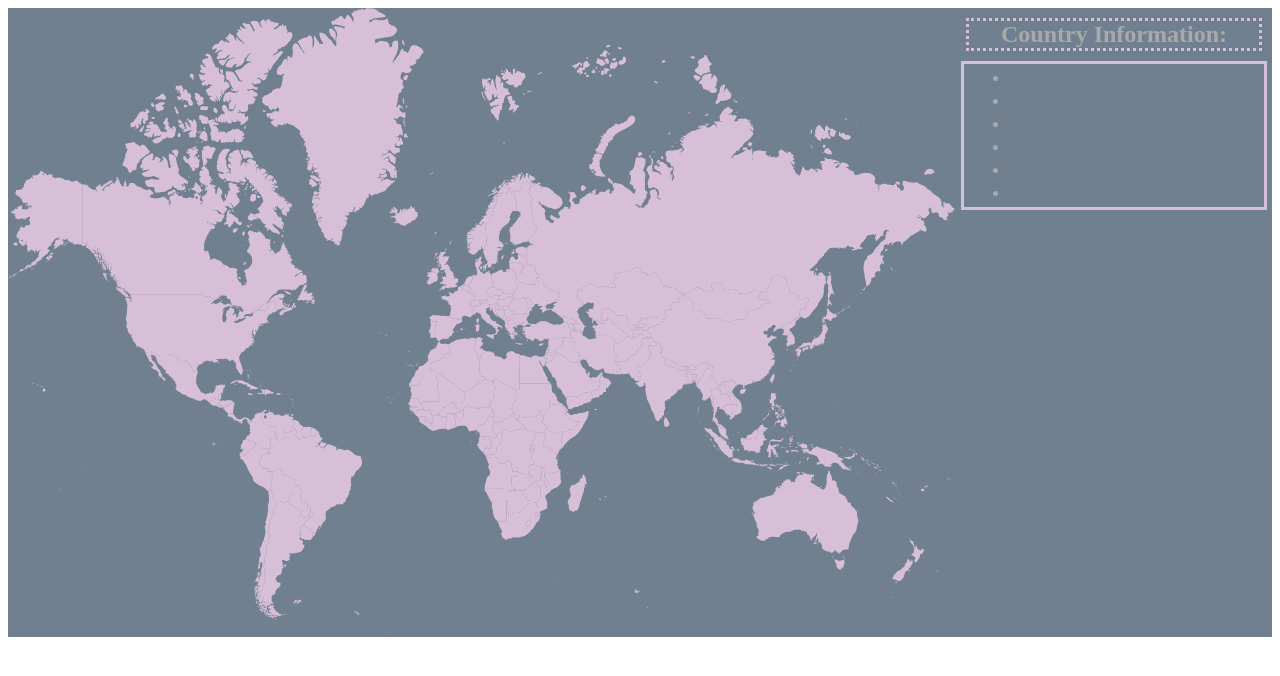
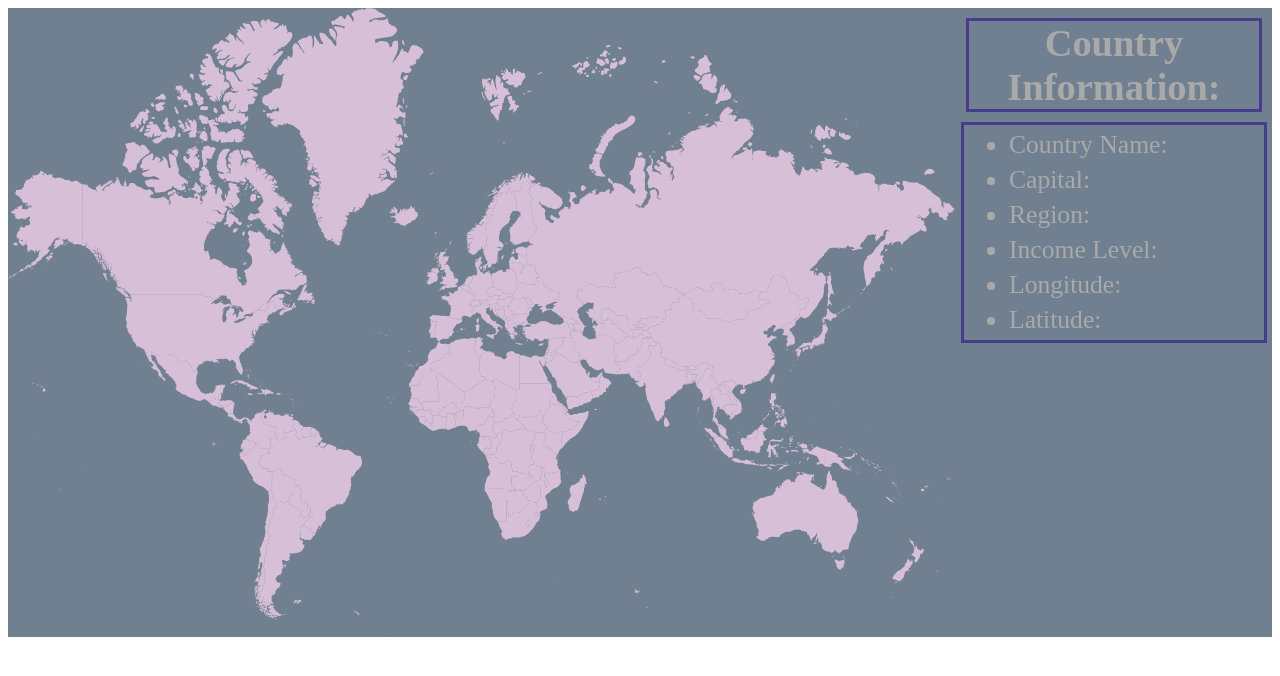
Before and after one commit to JKMooney/interactive-world-map-app, an Angular app: page / in a window 1280 px wide. Shown: the top 676 px of the page. Built offline with nearby package versions, Linux system fonts and the light colour scheme.

Commit message:
update: country info logic added and styled

```diff
--- a/src/app/country-info/country-info.component.css
+++ b/src/app/country-info/country-info.component.css
@@ -1,15 +1,16 @@
-h2 {
+.countryInfoTitle {
+    font-size: 3vw;
     text-align: center;
     color: darkgrey;
     margin: 10px;
-    border: thistle;
-    border-style: dotted;
+    font-weight: bold;
 }
-ul {
-    border: thistle;
+ul, .countryInfoTitle {
+    border: darkslateblue;
     border-style: solid;
 }
 ul, li {
     color: darkgrey;
     margin: 5px;
+    font-size: 2vw;
 }
--- a/src/app/country-info/country-info.component.html
+++ b/src/app/country-info/country-info.component.html
@@ -1,9 +1,9 @@
-<h2>Country Information:</h2>
+<div class="countryInfoTitle">Country Information:</div>
 <ul>
-    <li></li>
-    <li></li>
-    <li></li>
-    <li></li>
-    <li></li>
-    <li></li>
+    <li>Country Name: {{ countryInfo?.name }}</li>
+    <li>Capital: {{ countryInfo?.capitalCity }}</li>
+    <li>Region: {{ countryInfo?.region?.value }}</li>
+    <li>Income Level: {{ countryInfo?.incomeLevel?.value }}</li>
+    <li>Longitude: {{ countryInfo?.longitude }}</li>
+    <li>Latitude: {{ countryInfo?.latitude }}</li>
 </ul>
--- a/src/app/country-info/country-info.component.ts
+++ b/src/app/country-info/country-info.component.ts
@@ -1,4 +1,5 @@
-import { Component } from '@angular/core';
+import { Component, Input } from '@angular/core';
+import { CountryInfo } from '../models/country-info';
 
 @Component({
   selector: 'app-country-info',
@@ -6,5 +7,5 @@ import { Component } from '@angular/core';
   styleUrls: ['./country-info.component.css']
 })
 export class CountryInfoComponent {
-
+  @Input() countryInfo?: CountryInfo;
 }
```
